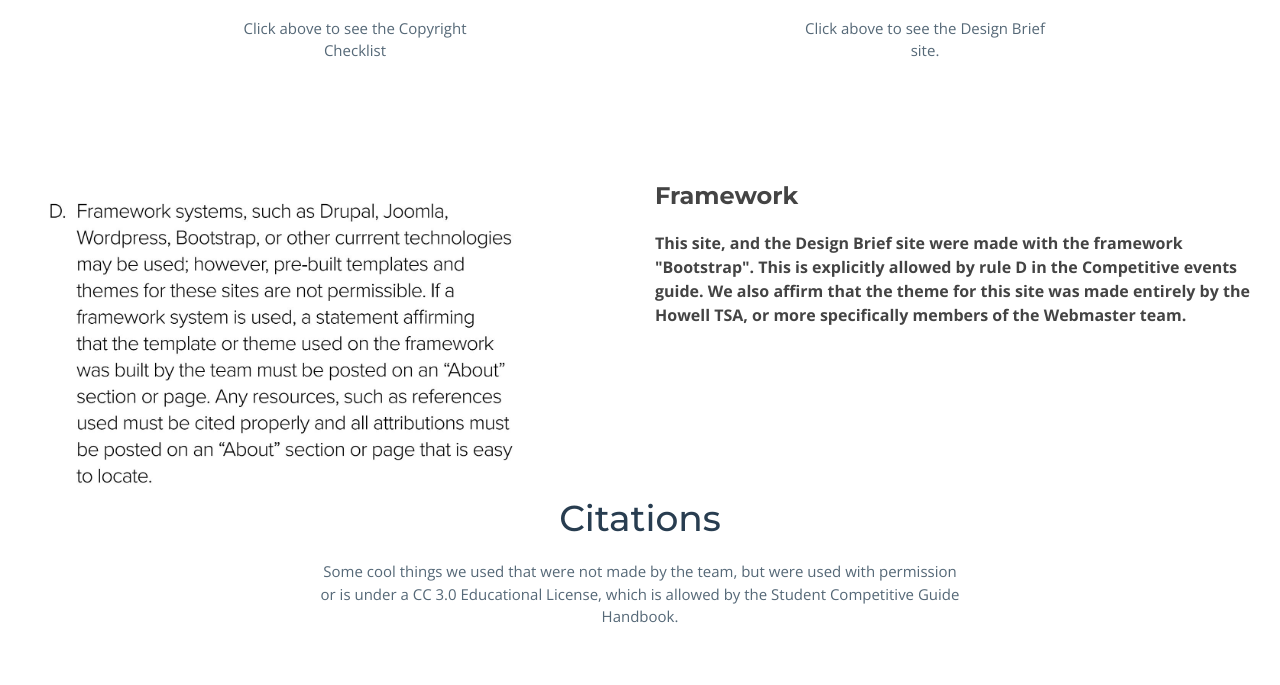
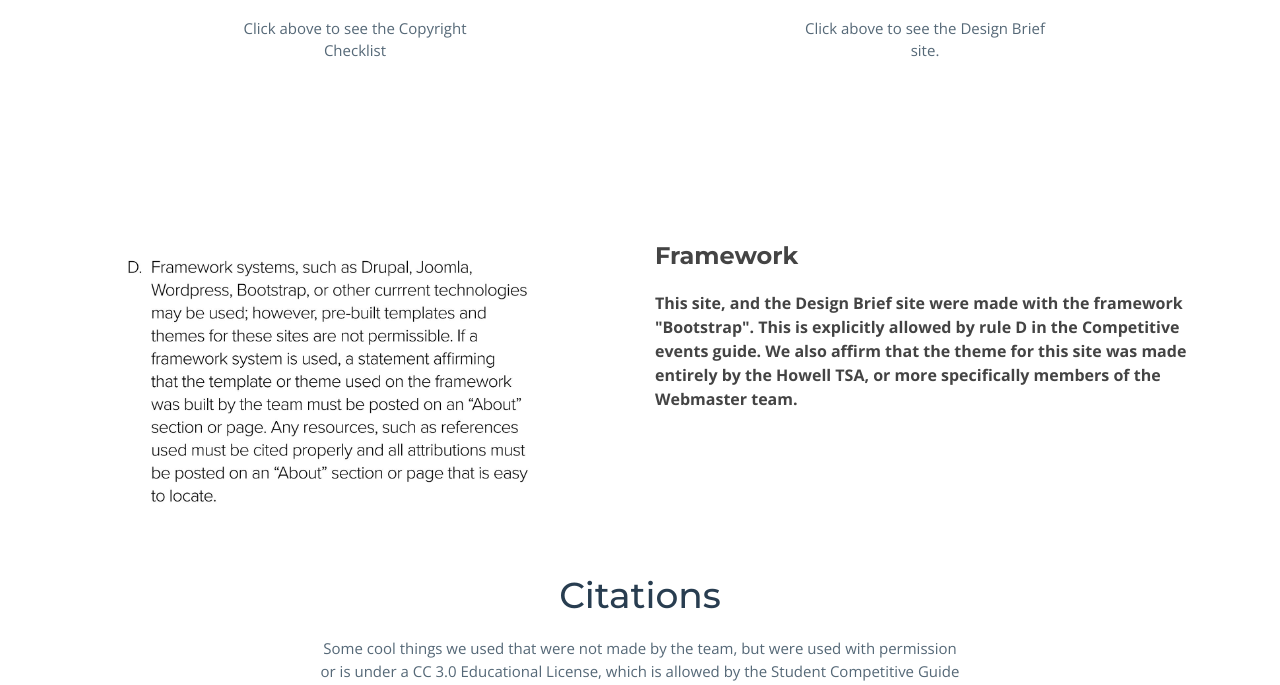
Before and after one commit to howelltsa/home, a plain HTML site: page about.html in a window 1280 px wide. Shown: the part 551-1236 px from the top of the page. Drawn offline with nearby package versions, Linux system fonts and the light colour scheme.

Commit message:
Update about.html

```diff
--- a/about.html
+++ b/about.html
@@ -100,6 +100,8 @@
 	</div>
     </div>
 </div>
+<section id="about">
+      <div class="container">
 <div class="row about-extra">
           <div class="col-lg-6 wow fadeInUp">
             <img src="img/rules.JPG" class="img-fluid" alt="">
@@ -111,7 +113,8 @@
             </b></p>
           </div>
         </div>
-
+	   </div>
+</section>
 
 <header class="section-header">
           <h3>Citations</h3>
```
